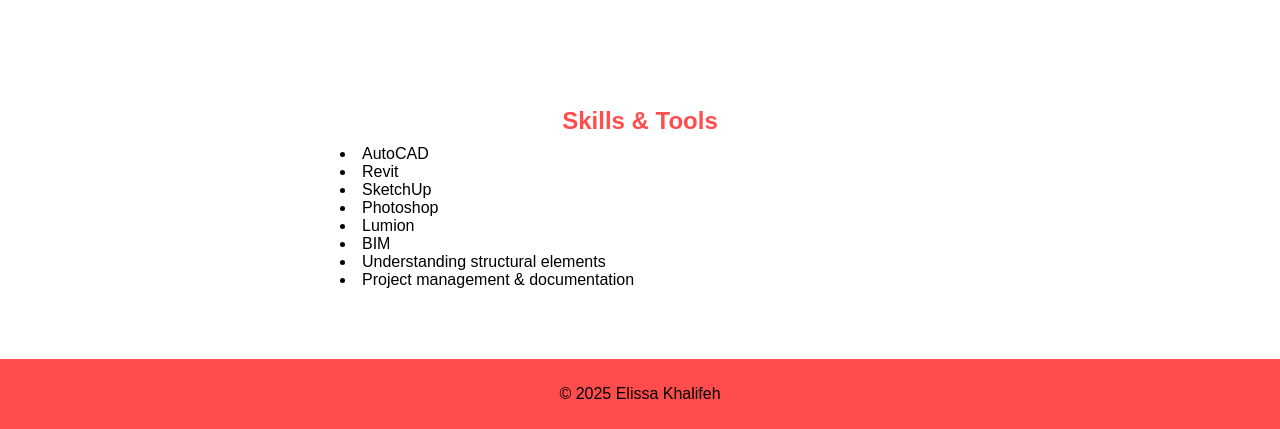
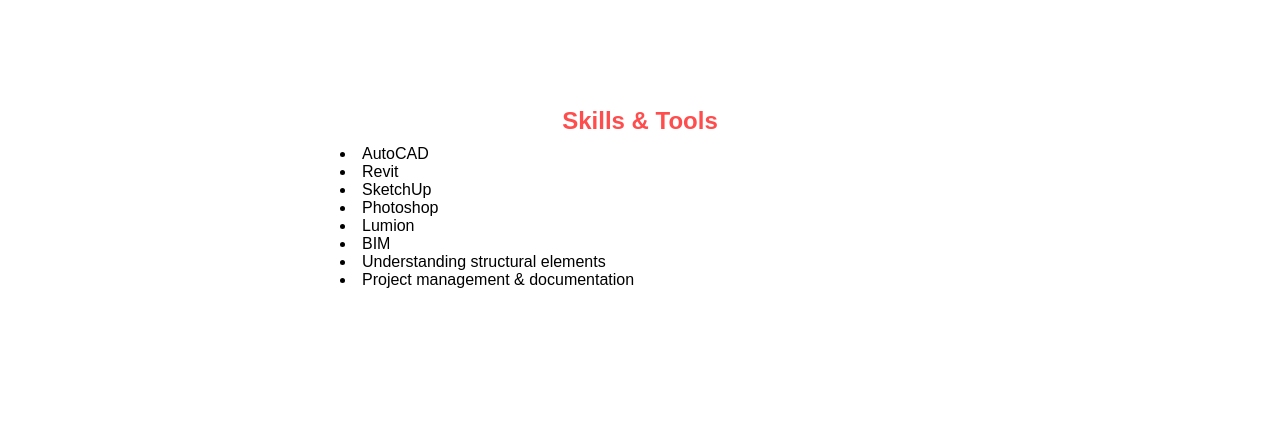
Before and after one commit to ElissaKhalifah/porfolio, a plain HTML site: page index.html in a window 1280 px wide. Shown: the part 550-979 px from the top of the page. After the commit the page ends 869 px from the top, so only its background shows below. Drawn offline with Linux system fonts and the light colour scheme.

Commit message:
Update index.html

```diff
--- a/index.html
+++ b/index.html
@@ -57,8 +57,6 @@
     </ul>
   </section>
 
-  <footer>
-    <p>© 2025 Elissa Khalifeh</p>
-  </footer>
+
 </body>
 </html>
```
